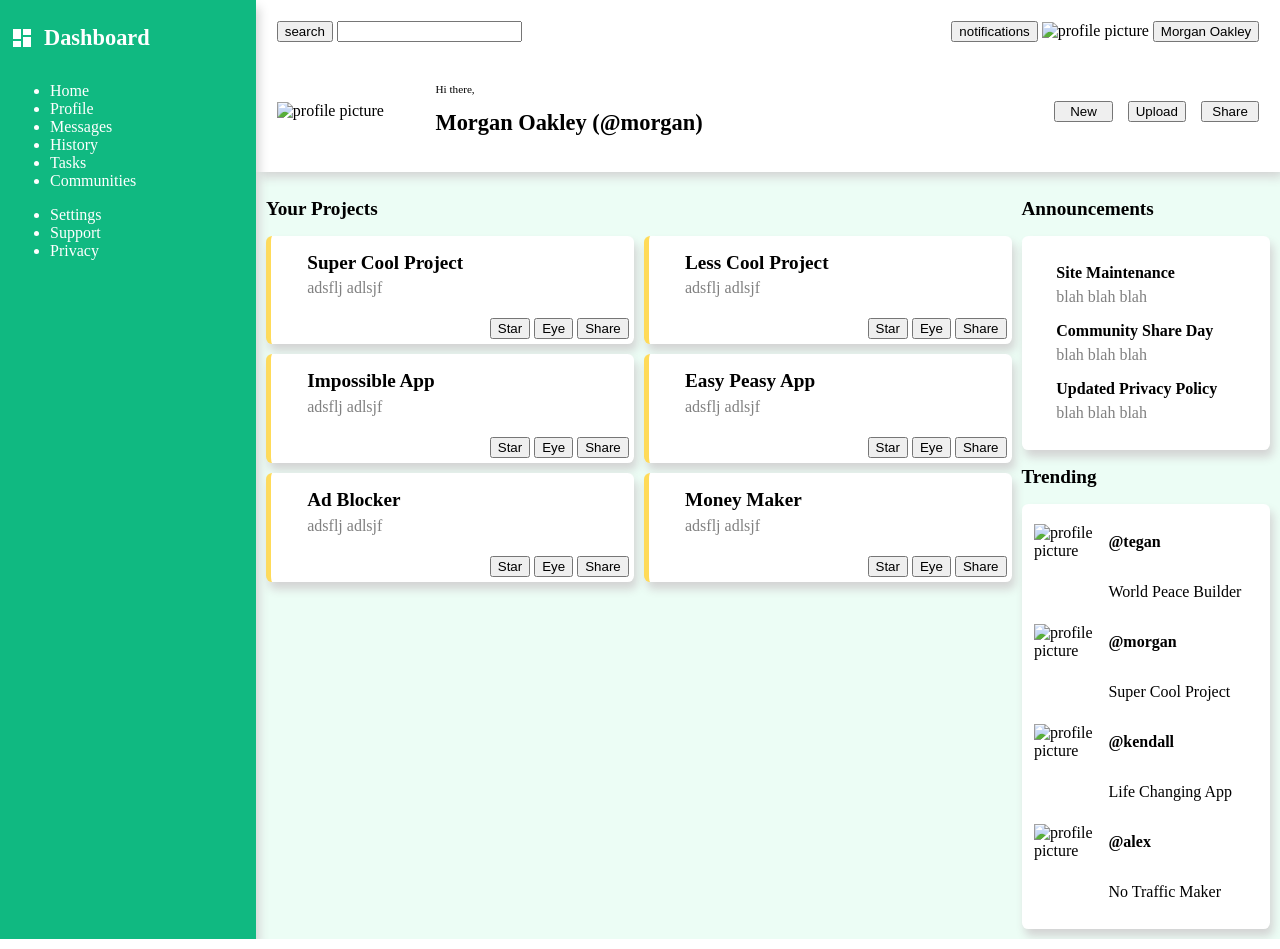
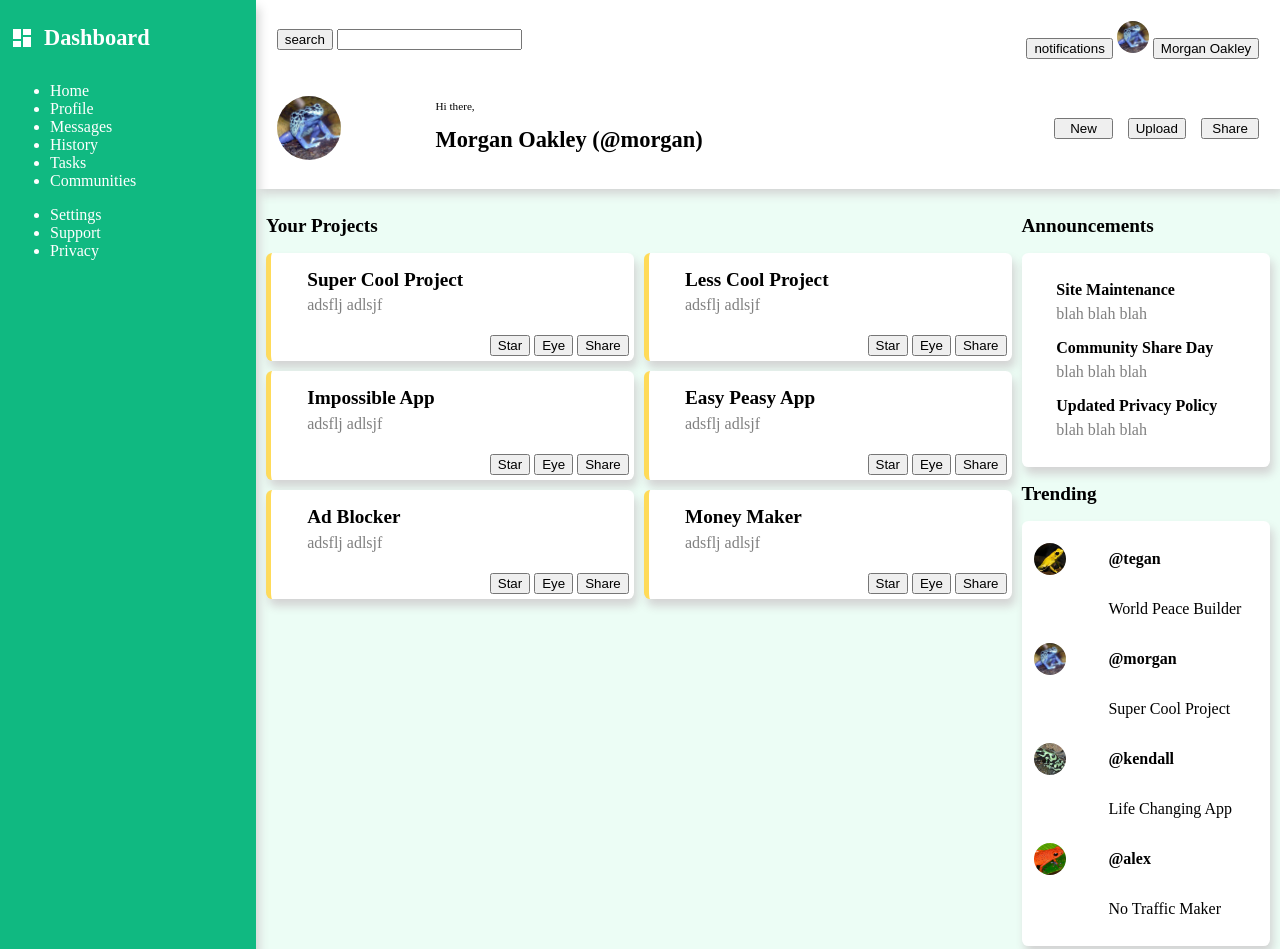
Before and after one commit to jalamb5/odin-admin-dashboard, a plain HTML site: page index.html in a window 1280 px wide. Shown: the top 949 px of the page. Drawn offline with Linux system fonts and the light colour scheme.

Commit message:
add profile images

```diff
--- a/index.html
+++ b/index.html
@@ -19,11 +19,11 @@
     </div>
     <div class="accountbar">
       <button>notifications</button>
-      <img src="tbd" alt="profile picture">
+      <img src="assets/frog1.jpg" alt="profile picture" class="profile-picture">
       <button>Morgan Oakley</button>
     </div>
     <div class="welcomeinfo">
-      <img src="tbd" alt="profile picture">
+      <img src="assets/frog1.jpg" alt="profile picture" class="hero-profile-picture">
       <div class="welcomemessage">
         <p class="smalltext">Hi there,</p>
         <h1>Morgan Oakley (@morgan)</h1>
@@ -134,21 +134,21 @@
       <h2>Trending</h2>
       <div class="trending-card">
           <div class="trending-account">
-            <img src="tbd" alt="profile picture" class="profile-picture">
+            <img src="assets/frog2.jpg" alt="profile picture" class="profile-picture">
             <h3 class="account-name">@tegan</h3>
             <p class="account-text">World Peace Builder</p>
           </div>
           <div class="trending-account">
-            <img src="tbd" alt="profile picture" class="profile-picture">
+            <img src="assets/frog1.jpg" alt="profile picture" class="profile-picture">
             <h3 class="account-name">@morgan</h3>
             <p class="account-text">Super Cool Project</p>
           </div>
           <div class="trending-account">
-            <img src="tbd" alt="profile picture" class="profile-picture">
+            <img src="assets/frog3.jpg" alt="profile picture" class="profile-picture">
             <h3 class="account-name">@kendall</h3>
             <p class="account-text">Life Changing App</p>
           </div><div class="trending-account">
-            <img src="tbd" alt="profile picture" class="profile-picture">
+            <img src="assets/frog4.jpg" alt="profile picture" class="profile-picture">
             <h3 class="account-name">@alex</h3>
             <p class="account-text">No Traffic Maker</p>
           </div>
--- a/style.css
+++ b/style.css
@@ -124,9 +124,19 @@ h3 {
 }
 
 .profile-picture {
-  grid-column: 1 / 2;
+  grid-column: 1 / 2; /*rethink this*/
+  border-radius: 50%;
+  max-width: 2rem;
+  max-height: 2rem;
+}
+
+.hero-profile-picture {
+  border-radius: 50%;
+  max-width: 4rem;
+  max-height: 4rem;
 }
 
 .account-name, .account-text {
   grid-column: 2 / 3;
+
 }
```
Also changed, not shown: assets/frog1.jpg (added), assets/frog2.jpg (added), assets/frog3.jpg (added), assets/frog4.jpg (added).
